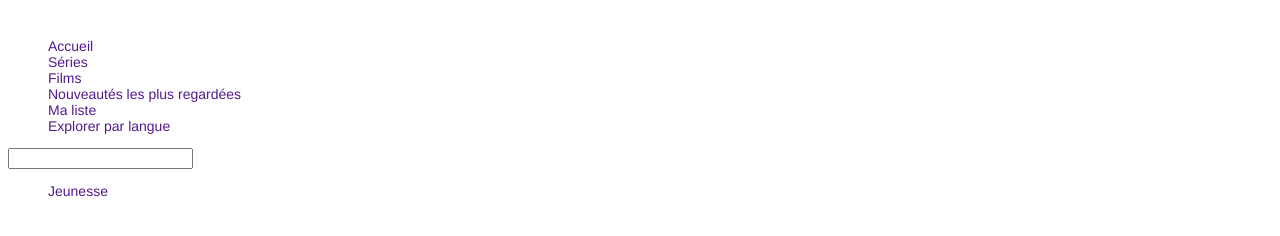
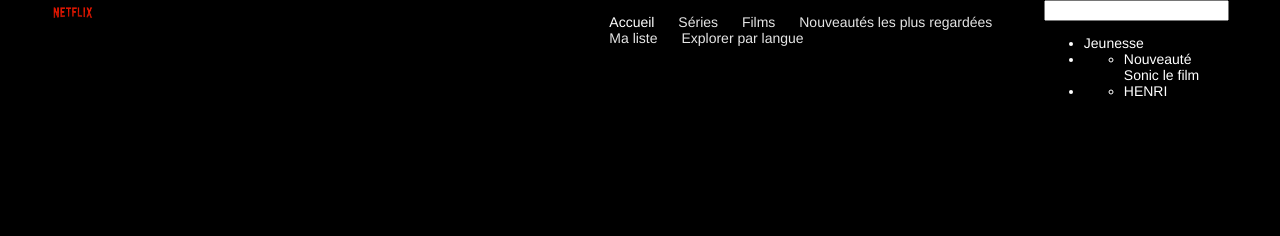
Before and after one commit to parfaitebobissepro/netflix-clone, a plain HTML site: page index.html in a window 1280 px wide. Drawn offline with Linux system fonts and the light colour scheme.

Commit message:
header: desktop nav #done

```diff
--- a/assets/css/header.css
+++ b/assets/css/header.css
@@ -0,0 +1,51 @@
+/** Header **/
+
+.principal-header .sub-header{
+    padding: 0 4%;
+    display: flex;
+    justify-content: space-between;
+}
+
+@media screen and ( min-width: 1500px) {
+    .principal-header .sub-header{
+        padding: 0px 60px;
+    }
+}
+
+.principal-header .logo-link img{
+    width: 8%;
+    min-width: 44px;
+}
+
+@media screen and ( min-width: 1500px) {
+    .principal-header .logo-link img{
+        width: 93px;
+    }
+}
+
+/** Nav **/
+
+.principal-header .bloc-left {
+    display: flex;
+}
+
+.principal-nav ul.desktop-menu li{
+    display: inline-block;
+    margin-left: 20px;
+}
+
+.principal-nav ul.desktop-menu li a{
+    transition: color .4s;
+    color: #e5e5e5;
+    display: inline-block;
+}
+
+.principal-nav ul.desktop-menu li:hover a{
+    color: #b3b3b3;
+}
+
+.principal-nav ul.desktop-menu li.active a{
+    color: var(--app-color-text-primary);
+    cursor: default;
+    pointer-events: none;
+}
--- a/assets/css/style.css
+++ b/assets/css/style.css
@@ -62,6 +62,7 @@ main {
 
 a {
     text-decoration: none;
+    color: var(--app-color-text-primary);
 }
 
 p {
@@ -77,6 +78,11 @@ html {
     font-weight: var(--app-font-weight);
     font-size: var(--app-font-size);
     color: var(--app-color-text-primary);
+    margin: 0;
+    padding: 0;
+
+    /*** TEMP ***/
+    background-color: black;
 }
 
 /** titles **/
@@ -131,8 +137,7 @@ h1 {
 
 .flat-link {
     font-weight: 500;
-    text-transform: uppercase;
-    color: var(--app-color-primary);
+    color: var(--app-color-text-primary);
 }
 
 /** bold & strong **/
--- a/index.html
+++ b/index.html
@@ -7,41 +7,42 @@
     <title>Accueil - Netflix</title>
     <link rel="favicon" href="/favicon.ico">
     <link rel="stylesheet" href="./assets/css/style.css">
+    <link rel="stylesheet" href="./assets/css/header.css">
     <link rel="stylesheet" href="./assets/css/home.css">
 </head>
 
 <body>
-    <header>
-        <div class="sticky">
+    <header class="principal-header">
+        <div class="sticky sub-header">
             <div class="bloc-left">
-                <a href="">
-                    <img src="" alt="">
+                <a href="#" class="logo-link">
+                    <img src="./assets/img/logo.png"  alt="Logo Netflix" aria-label="Netflix">
                 </a>
-                <nav>
-                    <ul>
-                        <li><a href="">Accueil</a></li>
-                        <li><a href="">Séries</a></li>
-                        <li><a href="">Films</a></li>
-                        <li><a href="">Nouveautés les plus regardées</a></li>
-                        <li><a href="">Ma liste</a></li>
-                        <li><a href="">Explorer par langue</a></li>
+                <nav class="principal-nav" role="navigation">
+                    <ul class="desktop-menu">
+                        <li class="active"><a href="#">Accueil</a></li>
+                        <li><a href="#">Séries</a></li>
+                        <li><a href="#">Films</a></li>
+                        <li><a href="#">Nouveautés les plus regardées</a></li>
+                        <li><a href="#">Ma liste</a></li>
+                        <li><a href="#">Explorer par langue</a></li>
                     </ul>
                 </nav>
             </div>
             <div class="bloc-right">
-                <form action="">
+                <form action="" role="search">
                     <input type="text" class="search">
                 </form>
                 <ul class="">
-                    <li><a href="" class="menu-profil-name">Jeunesse</a></li>
+                    <li><a href="#" class="menu-profil-name">Jeunesse</a></li>
                     <li>
-                        <a href="" class="menu-notifications"></a>
+                        <a href="#" class="menu-notifications"></a>
                         <ul>
                             <li>Nouveauté Sonic le film</li>
                         </ul>
                     </li>
                     <li>
-                        <a href="" class="menu-profils"></a>
+                        <a href="#" class="menu-profils"></a>
                         <ul>
                             <li>HENRI</li>
                         </ul>
@@ -49,7 +50,7 @@
                 </ul>
             </div>
         </div>
-        <div class="banner">
+        <div class="banner" role="banner">
 
         </div>
     </header>
```
Also changed, not shown: assets/img/logo.png (added).
